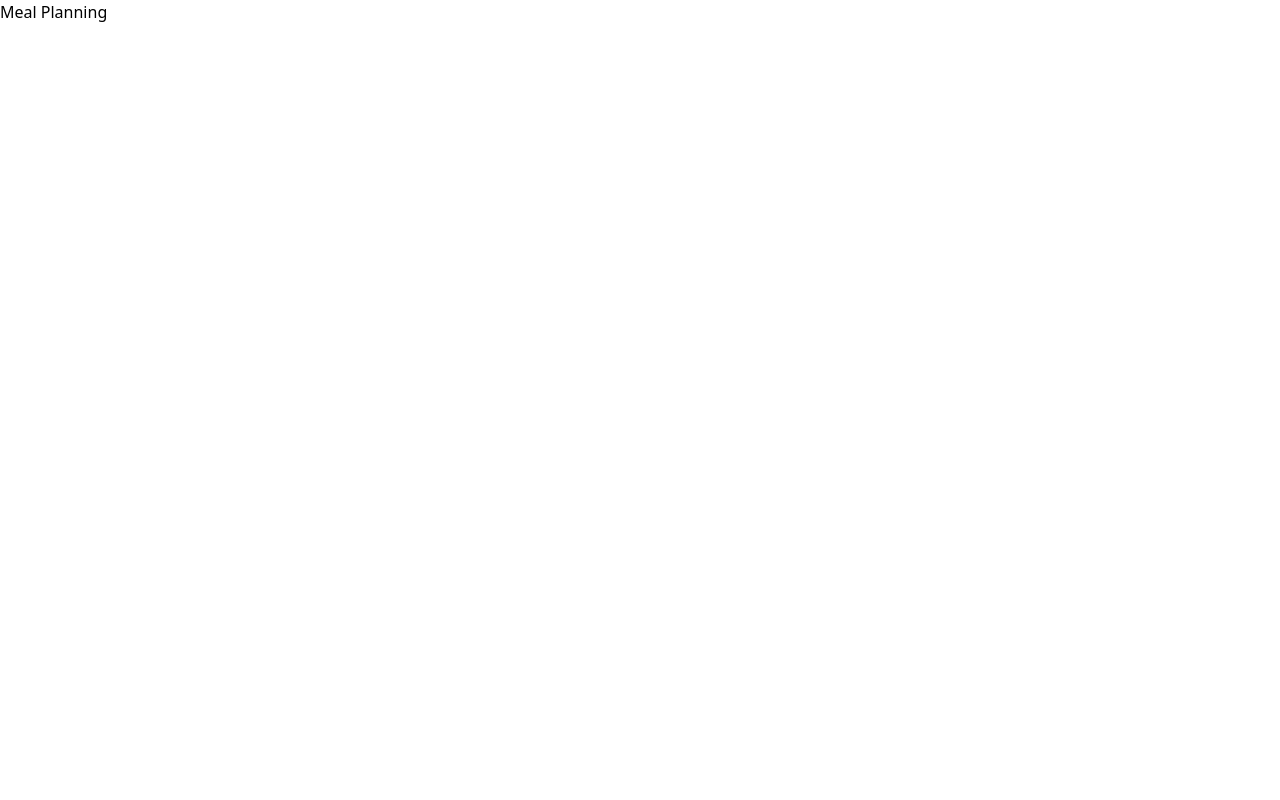
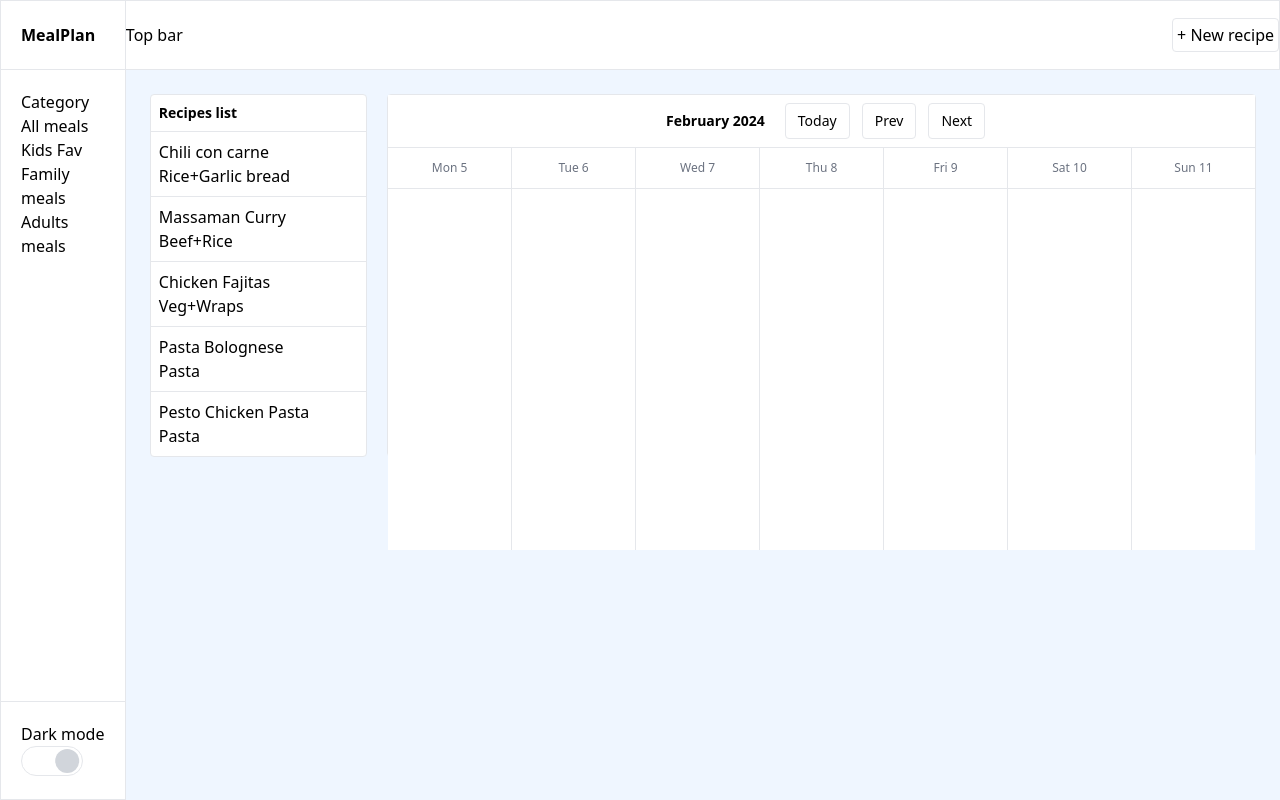
Before and after one commit to irynahowarth/meal-planning, a React (Vite) app: page / in a window 1280 px wide. Built offline with nearby package versions, Linux system fonts and the light colour scheme.

Commit message:
[feature]: add some HTML/CSS structure to app

```diff
--- a/src/App.jsx
+++ b/src/App.jsx
@@ -1,9 +1,101 @@
-function App() {
+import React from "react";
+
+export default function Mealplan() {
   return (
-    <>
-      <h1>Meal Planning</h1>
-    </>
+    <div className="flex">
+      <div className="sidebar h-screen relative">
+        <header className="border border-gray-200 h-[70px] flex items-center pl-5">
+          <h1 className="font-extrabold">MealPlan</h1>
+        </header>
+        <div className="category-wrapper border border-gray-200 p-5 border-t-0 border-b-0 h-5/6">
+          <h2>Category</h2>
+          <ul>
+            <li>All meals</li>
+            <li>Kids Fav</li>
+            <li>Family meals</li>
+            <li>Adults meals</li>
+          </ul>
+        </div>
+        <div className="switch-wrapper border border-gray-200 p-5 absolute bottom-0 left-0">
+          <span>Dark mode</span>
+          <button
+            type="button"
+            className="switch bg-white w-14 h-6 border rounded-full cursor-pointer box-content outline-offset-[6px p-0.5"
+            onClick={() => console.log("switch Mode")}
+          >
+            <span
+              className="switch-ball h-full aspect-square bg-gray-300 block rounded-full"
+              style={{
+                transition: "transform 300ms",
+                transform: `translateX(${"year" === "year" ? "130%" : "0%"})`,
+              }}
+            />
+          </button>
+        </div>
+      </div>
+      <main className="flex flex-col bg-blue-50 w-full">
+        <div className="top-bar flex bg-white border border-gray-200 border-l-0 h-[70px]  w-full items-center">
+          <h2>Top bar</h2>
+          <button className="border rounded p-1 ml-auto">+ New recipe</button>
+        </div>
+        <div className="main-wrapper p-[24px]">
+          <div className="board-wrapper flex gap-5">
+            <div className="rec-list w-1/5 bg-white border rounded">
+              <h2 className="text-sm font-bold p-2 border-b">Recipes list</h2>
+              <ul>
+                <li className="border-b p-2">
+                  <div>Chili con carne</div>
+                  <span>Rice+Garlic bread</span>
+                </li>
+                <li className="border-b p-2">
+                  <div>Massaman Curry</div>
+                  <span>Beef+Rice</span>
+                </li>
+                <li className="border-b p-2">
+                  <div>Chicken Fajitas</div>
+                  <span>Veg+Wraps</span>
+                </li>
+                <li className="border-b p-2">
+                  <div>Pasta Bolognese</div>
+                  <span>Pasta</span>
+                </li>
+                <li className="border-0 p-2">
+                  <div>Pesto Chicken Pasta</div>
+                  <span>Pasta</span>
+                </li>
+              </ul>
+            </div>
+            <div className="board-main w-4/5 bg-white border rounded">
+              <div className="board-nav bg-white border-b p-2 text-sm flex gap-3 justify-center">
+                <h2 className="text-sm font-bold p-2">February 2024</h2>
+                <button className="border rounded p-1 px-3">Today</button>
+                <button className="border rounded p-1 px-3">Prev</button>
+                <button className="border rounded p-1 px-3">Next</button>
+              </div>
+              <div>
+                <div className="grid  grid-cols-7	 leading-6 gap-px text-center border-b text-xs  font-medium text-gray-500 bg-gray-200">
+                  <div className="py-2 bg-white">Mon 5</div>
+                  <div className="py-2 bg-white">Tue 6</div>
+                  <div className="py-2 bg-white">Wed 7</div>
+                  <div className="py-2 bg-white">Thu 8</div>
+                  <div className="py-2 bg-white">Fri 9</div>
+                  <div className="py-2 bg-white">Sat 10</div>
+                  <div className="py-2 bg-white">Sun 11</div>
+                </div>
+              </div>
+              <div className="grid  grid-cols-7	gap-px h-full bg-gray-200">
+                <div className="py-2 bg-white"></div>
+                <div className="py-2 bg-white"></div>
+                <div className="py-2 bg-white"></div>
+                <div className="py-2 bg-white"></div>
+                <div className="py-2 bg-white"></div>
+                <div className="py-2 bg-white"></div>
+                <div className="py-2 bg-white"></div>
+              </div>
+            </div>
+          </div>
+        </div>
+      </main>
+    </div>
   );
 }
-
-export default App;
```
